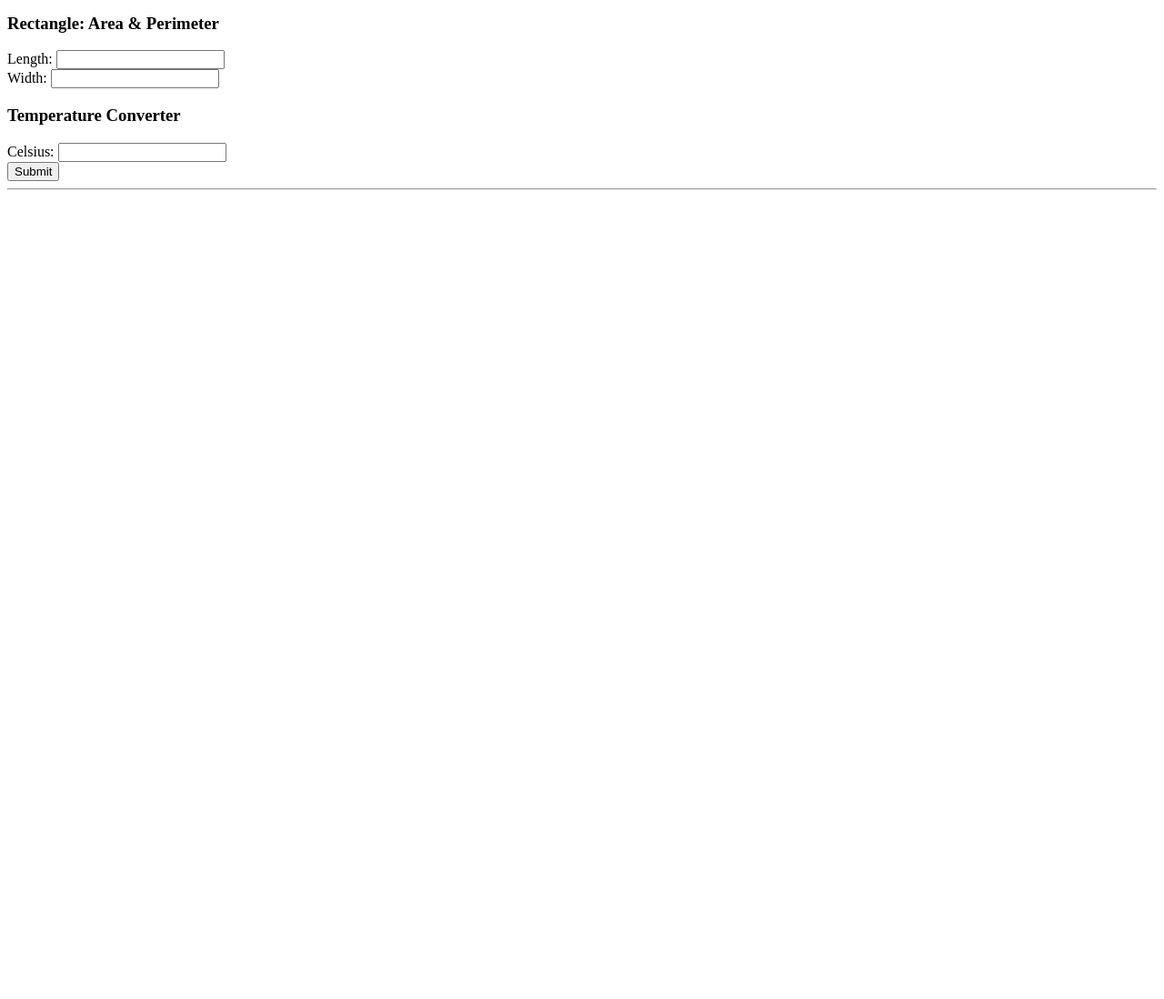
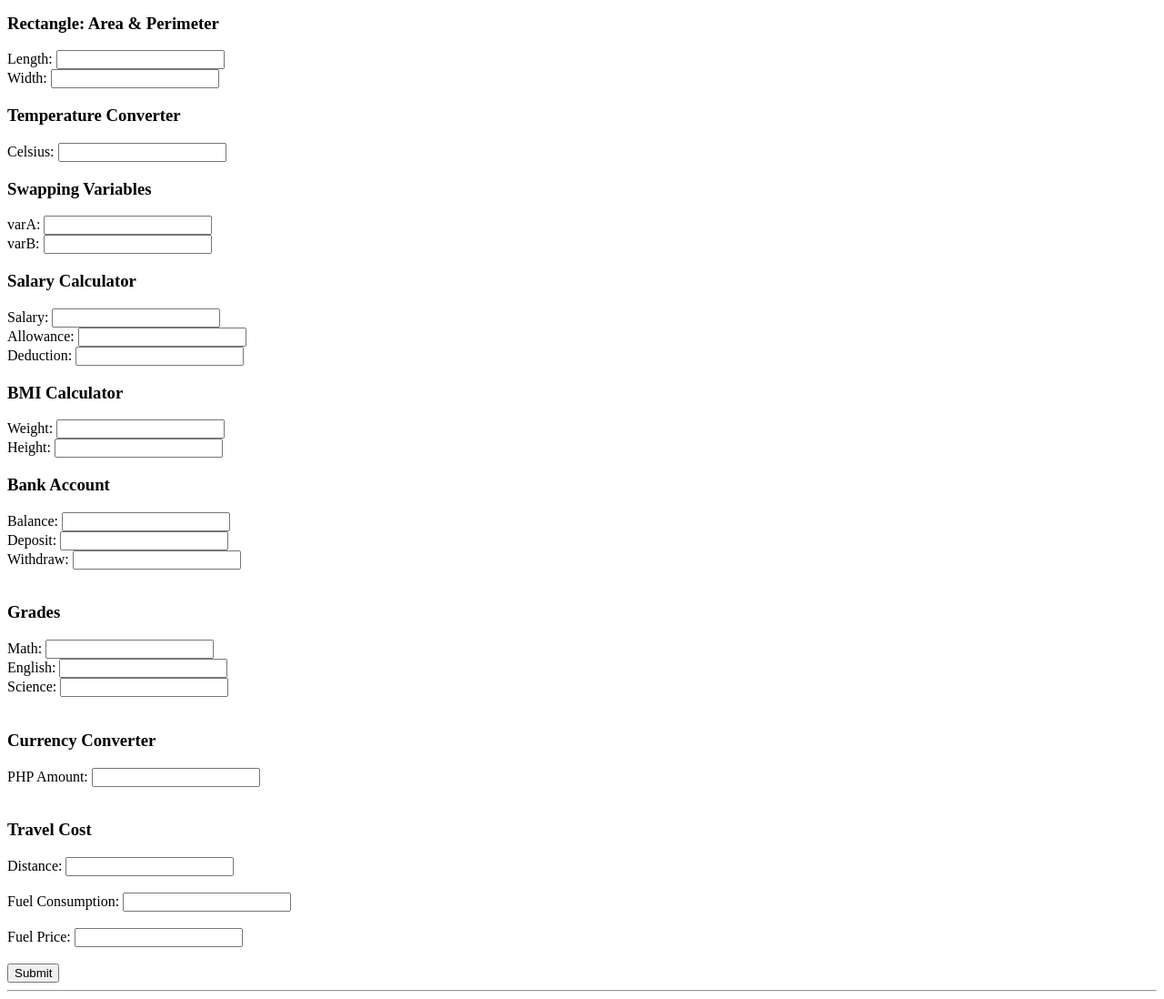
Before and after one commit to averil08/230126732-POSADAS, a PHP site: page /php_forms/index.php in a window 1280 px wide. Shown: the part 289-1387 px from the top of the page at 91% size. Before the commit the page ends 498 px from the top, so only its background shows below. Run offline with PHP 8.4, Linux system fonts and the light colour scheme.

Commit message:
Modified code: Handle forms

```diff
--- a/PHP/php_forms/index.php
+++ b/PHP/php_forms/index.php
@@ -24,6 +24,37 @@
 
         <h3>Temperature Converter</h3>
         Celsius: <input type="text" name="cel" required><br>
+
+        <h3>Swapping Variables</h3>
+        varA: <input type="text" name="varA" required><br>
+        varB: <input type="text" name="varB" required><br>
+
+        <h3>Salary Calculator</h3>
+        Salary: <input type="text" name="sal" required><br>
+        Allowance: <input type="text" name="all" required><br>
+        Deduction: <input type="text" name="deduc" required><br>
+
+        <h3>BMI Calculator</h3>
+        Weight: <input type="text" name="weight" required><br>
+        Height: <input type="text" name="height" required><br>
+
+        <h3>Bank Account</h3>
+        Balance: <input type="number" name="balance" required><br>
+        Deposit: <input type="number" name="deposit" required><br>
+        Withdraw: <input type="number" name="withdraw" required><br><br>
+
+        <h3>Grades</h3>
+        Math: <input type="number" name="math" required><br>
+        English: <input type="number" name="english" required><br>
+        Science: <input type="number" name="science" required><br><br>
+
+        <h3>Currency Converter</h3>
+        PHP Amount: <input type="number" name="php" required><br><br>
+
+        <h3>Travel Cost</h3>
+        Distance: <input type="number" name="distance" required><br><br>
+        Fuel Consumption: <input type="number" name="fuel" required><br><br>
+        Fuel Price: <input type="number" name="price" required><br><br>
 
         <input type="submit" name="submit" value="Submit">
     </form>
@@ -61,6 +92,72 @@
         $fahrenheit = $length * 9/5 + 32;
         echo "<h3>Temperature Converter</h3>";
         echo "Fahrenheit = $fahrenheit";
+
+        //Swapping Variables
+        $varA = $_POST['varA'];
+        $varB = $_POST['varB'];
+        echo "<h3>Temperature Converter</h3>";
+        echo "Before Swapping<br>";
+        echo "Variable A = $varA <br>";
+        echo "Variable B = $varB <br><br>";
+
+        $temp = $varA;
+        $varA = $varB;
+        $varB = $temp;
+        echo "After Swapping<br>";
+        echo "Variable A = $varA<br>";
+        echo "Variable B = $temp<br>";
+
+        //Salary Calculator
+        $basic_salary = $_POST['sal'];
+        $allowance= $_POST['all'];
+        $deduction = $_POST['deduc'];
+        $total = $basic_salary - ($deduction + $allowance);
+        echo "<h3>Salary Calculator</h3>";
+        echo "Salary = $basic_salary | Allowance = $allowance | Deduction = $deduction <br>";
+        echo "Net Salary = $total";
+
+        //BMI Calculator
+        $weight = $_POST['weight'];
+        $height= $_POST['height'];
+        $BMI= $weight / ($height);
+        echo "<h3>BMI Calculator</h3>";
+        echo "Weight = $weight | Height = $height <br>";
+        echo "BMI = $BMI";
+
+        //Bank Account Simulation
+        $balance = $_POST['balance'];
+        $deposit = $_POST['deposit'];
+        $withdraw = $_POST['withdraw'];
+        $updated = $balance + $deposit - $withdraw;
+        echo "<h3>Bank Account:</h3> Balance: $balance, Deposit: $deposit, Withdraw: $withdraw, Final Balance: $updated<br>";
+
+        // Grading
+        $math = $_POST['math'];
+        $english = $_POST['english'];
+        $science = $_POST['science'];
+        $avg = ($math + $english + $science) / 3;
+        if ($avg >= 90) $grade = 'A';
+        elseif ($avg >= 80) $grade = 'B';
+        elseif ($avg >= 70) $grade = 'C';
+        elseif ($avg >= 60) $grade = 'D';
+        else $grade = 'F';
+        echo "<h3>Grades:</h3> Average = " . number_format($avg, 2) . " | Grade = $grade<br>";
+
+        // Currency
+        $PHP = $_POST['php'];
+        $USD = 0.01717333;
+        $EUR = 0.01466;
+        $php_usd = $PHP * $USD;
+        $php_eur = $PHP * $EUR;
+        echo "<h3>Currency Converter:</h3> ₱$PHP = $php_usd USD | $php_eur EUR<br>";
+
+        // Travel Cost
+        $distance = $_POST['distance'];
+        $fuel = $_POST['fuel'];
+        $price = $_POST['price'];
+        $cost = $fuel * $price;
+        echo "<h3>Travel Cost:</h3> Distance = $distance km, Estimated Cost = $cost dollars<br>";
     }
     ?>
 </body>
```
